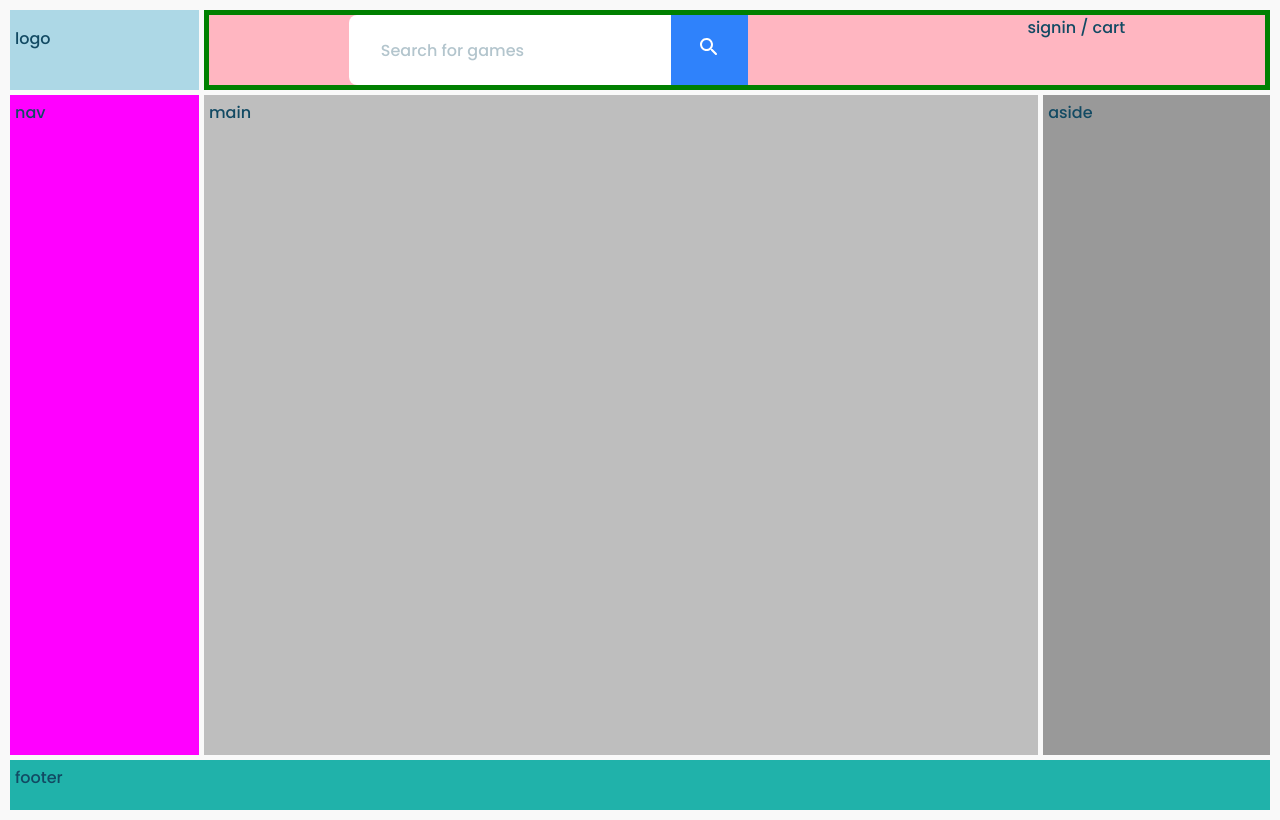
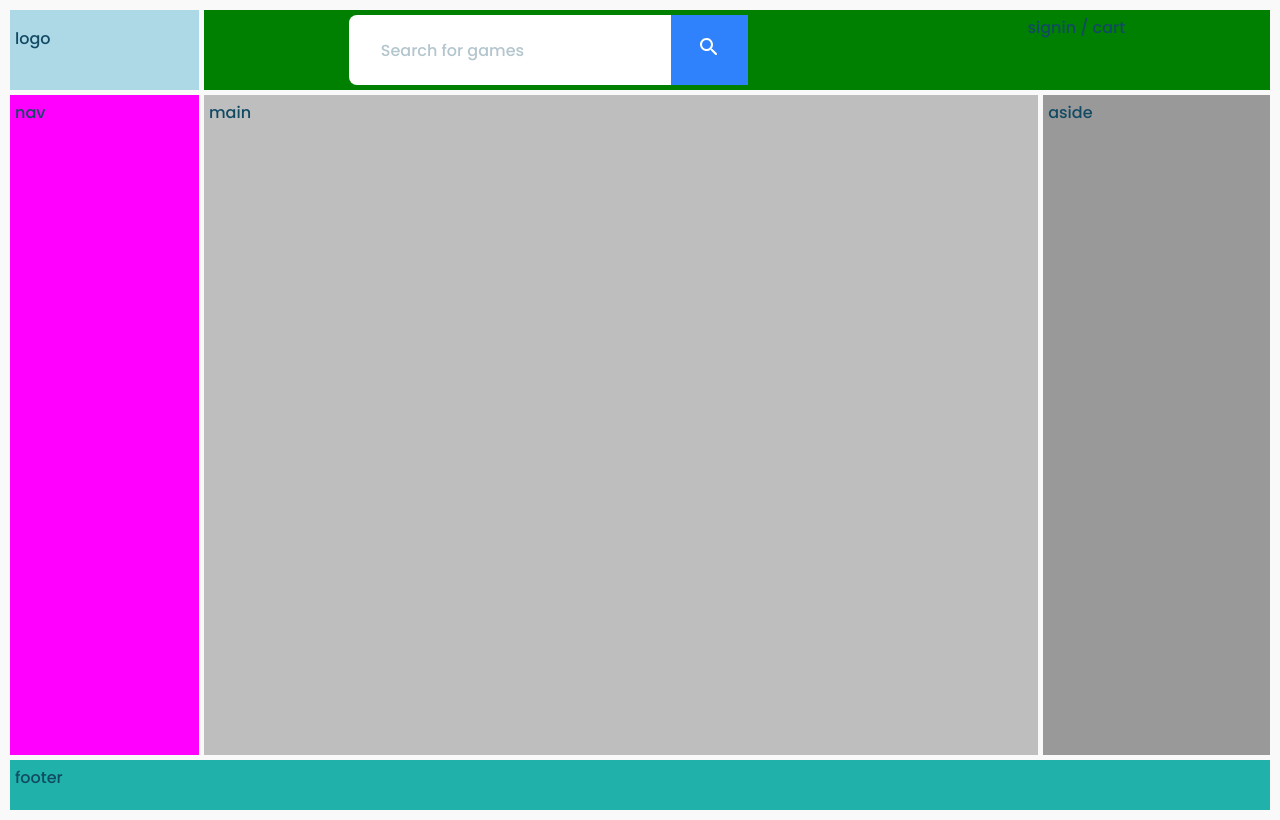
Before and after one commit to Mathew29/games4everyone, a Next.js app: page / in a window 1280 px wide. Built offline with nearby package versions, Linux system fonts and the light colour scheme.

Commit message:
comment out background color

```diff
--- a/src/components/Header/Header.module.css
+++ b/src/components/Header/Header.module.css
@@ -1,6 +1,6 @@
 .container {
     display: flex;
-    background-color: lightpink;
+    /* background-color: lightpink; */
     height: 100%;
     justify-content: space-around;
 }
```
